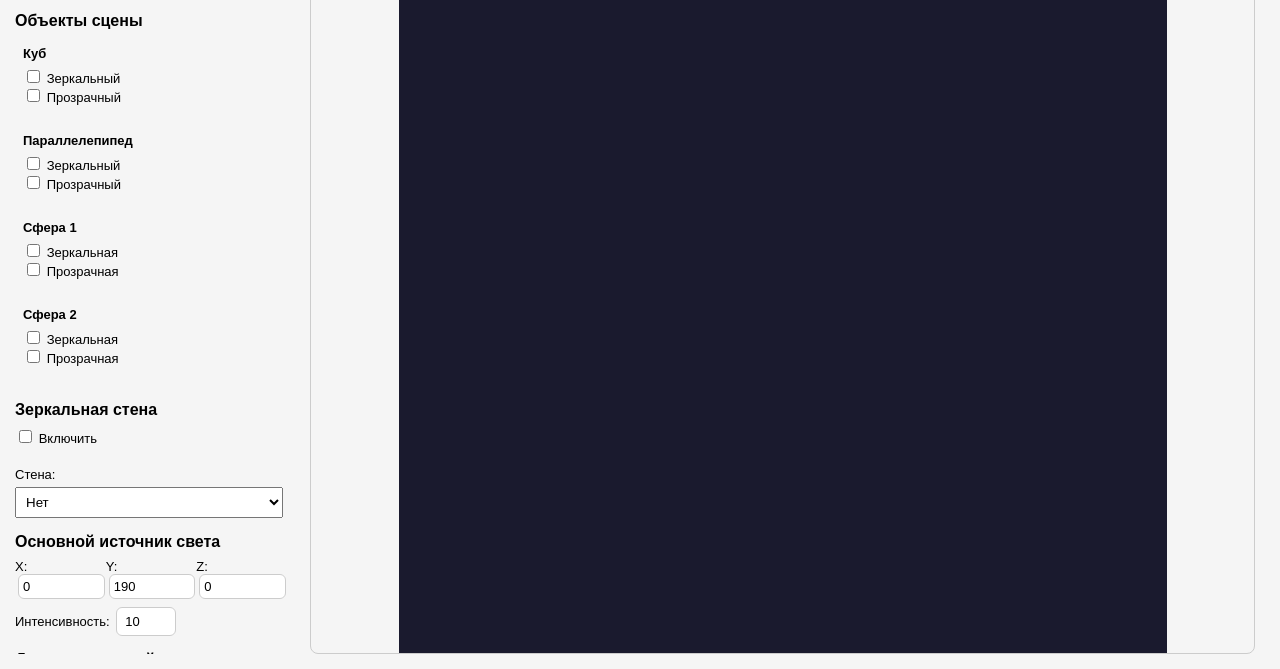
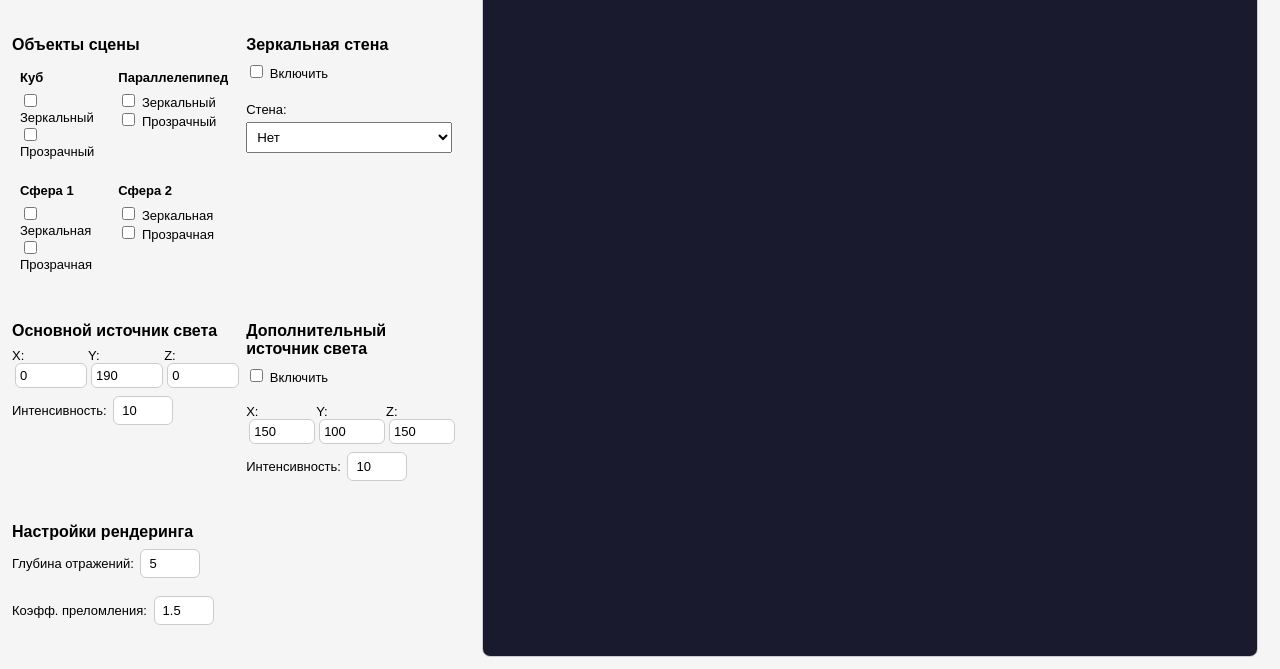
Before and after one commit to aleqsanbr/cg_ind2, a plain HTML site: page index.html in a window 1280 px wide. Shown: the part 131-800 px from the top of the page. Drawn offline with Linux system fonts and the light colour scheme.

Commit message:
layout fix

```diff
--- a/index.html
+++ b/index.html
@@ -19,8 +19,8 @@
 
         <div class="mode-section">
           <p><b>Объекты сцены</b></p>
-
-          <div style="margin-bottom: 12px; padding: 8px; background: #f5f5f5; border-radius: 4px">
+          <div style="display: grid; grid-template-columns: 1fr 1fr; gap: 8px">
+            <div style="padding: 8px; background: #f5f5f5; border-radius: 4px">
               <p style="margin: 0 0 6px 0; font-size: 13px"><b>Куб</b></p>
               <label>
                 <input type="checkbox" id="cubeMirror" />
@@ -33,7 +33,7 @@
               </label>
             </div>
 
-          <div style="margin-bottom: 12px; padding: 8px; background: #f5f5f5; border-radius: 4px">
+            <div style="padding: 8px; background: #f5f5f5; border-radius: 4px">
               <p style="margin: 0 0 6px 0; font-size: 13px"><b>Параллелепипед</b></p>
               <label>
                 <input type="checkbox" id="boxMirror" />
@@ -46,7 +46,7 @@
               </label>
             </div>
 
-          <div style="margin-bottom: 12px; padding: 8px; background: #f5f5f5; border-radius: 4px">
+            <div style="padding: 8px; background: #f5f5f5; border-radius: 4px">
               <p style="margin: 0 0 6px 0; font-size: 13px"><b>Сфера 1</b></p>
               <label>
                 <input type="checkbox" id="sphere1Mirror" />
@@ -59,7 +59,7 @@
               </label>
             </div>
 
-          <div style="margin-bottom: 12px; padding: 8px; background: #f5f5f5; border-radius: 4px">
+            <div style="padding: 8px; background: #f5f5f5; border-radius: 4px">
               <p style="margin: 0 0 6px 0; font-size: 13px"><b>Сфера 2</b></p>
               <label>
                 <input type="checkbox" id="sphere2Mirror" />
@@ -70,6 +70,7 @@
                 <input type="checkbox" id="sphere2Transparent" />
                 <span>Прозрачная</span>
               </label>
+            </div>
           </div>
         </div>
 
--- a/styles.css
+++ b/styles.css
@@ -45,7 +45,7 @@ body {
   background: #f5f5f5;
   font-size: 16px;
   height: 100vh;
-  overflow: auto;
+  overflow: hidden;
 }
 
 button {
@@ -72,8 +72,8 @@ button:disabled {
 
 .workspace {
   display: flex;
-  gap: 15px;
-  padding: 15px;
+  gap: 12px;
+  padding: 12px;
   height: 100vh;
   width: 100%;
 }
@@ -86,14 +86,13 @@ canvas {
 }
 
 .canvas-container {
-  flex: 1;
+  width: calc(100vh - 24px);
+  height: calc(100vh - 24px);
+  flex-shrink: 0;
+  order: 2;
   display: flex;
   align-items: center;
   justify-content: center;
-  min-width: 500px;
-  min-height: 500px;
-  width: 100%;
-  height: 100%;
 }
 
 #canvas {
@@ -106,16 +105,22 @@ canvas {
 }
 
 .sidebar {
-  width: 280px;
-  flex-shrink: 0;
-  display: flex;
-  flex-direction: column;
+  flex: 1;
+  order: 1;
+  display: grid;
+  grid-template-columns: 1fr 1fr;
+  gap: 10px;
   overflow-y: auto;
-  max-height: calc(100vh - 30px);
+  max-height: calc(100vh - 24px);
+  padding-right: 8px;
+}
+
+.sidebar > :first-child {
+  grid-column: 1 / -1;
 }
 
 .sidebar::-webkit-scrollbar {
-  width: 8px;
+  width: 6px;
 }
 
 .sidebar::-webkit-scrollbar-track {
@@ -133,8 +138,7 @@ canvas {
 }
 
 .mode-section {
-  margin-top: 15px;
-  margin-right: 2px;
+  margin-top: 0;
 }
 
 .mode-section p {
```
Lines whose indentation alone changed are shown as unchanged.
